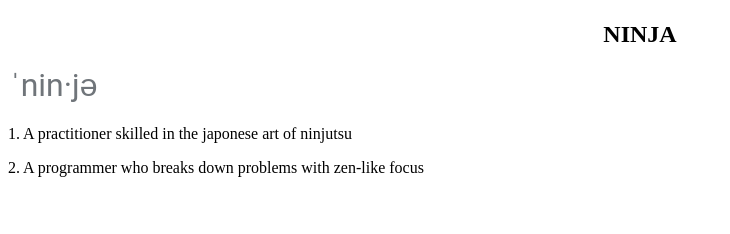
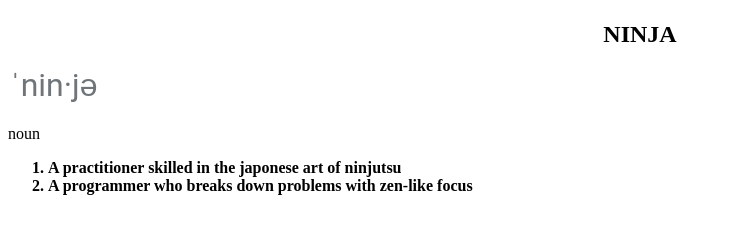
Before and after one commit to abel689/FundamentoDeLaWeb-JRivas, a plain HTML site: page Entrada-de-diccionario.html in a window 1280 px wide. Shown: the whole page, without its empty margins (0-730 px from the left). Drawn offline with Linux system fonts and the light colour scheme.

Commit message:
cambio 2

```diff
--- a/Entrada-de-diccionario.html
+++ b/Entrada-de-diccionario.html
@@ -1,22 +1,33 @@
 <!DOCTYPE html>
 <html lang="en">
+
 <head>
     <meta charset="UTF-8">
     <meta http-equiv="X-UA-Compatible" content="IE=edge">
     <meta name="viewport" content="width=device-width, initial-scale=1.0">
     <title>dictionary entry</title>
 </head>
+
 <body>
-    <center><h1><h2>NINJA</h2></h1></center>
+    <center>
+        <h1>
+            <h2>NINJA</h2>
+        </h1>
+    </center>
+
     <img src="pronunciation.png">
+    <p>noun</p>
 
-
-
-    <p>1. A practitioner skilled in the japonese art of ninjutsu </p>
-    <p>2. A programmer who breaks down problems with zen-like focus</p>
+    <strong>
+        <ol>
+            <li> A practitioner skilled in the japonese art of ninjutsu</li>
+            <li> A programmer who breaks down problems with zen-like focus</li>
+        </ol>
+    </strong>
 
 
 
 
 </body>
+
 </html>
```
